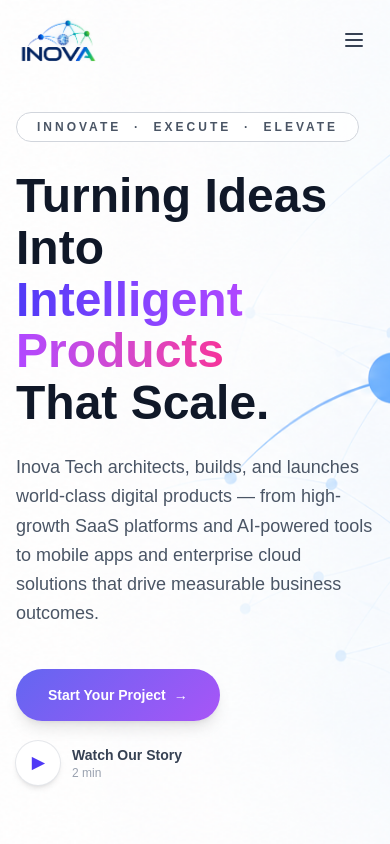
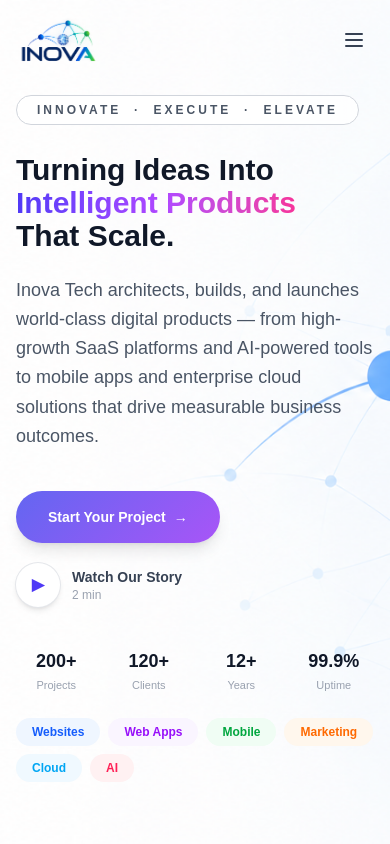
Before and after one commit to alvinotechnologies/web, a Next.js app: page / in a window 390 px wide. Shown: the top 844 px of the page. Built offline with nearby package versions, Linux system fonts and the light colour scheme.

Commit message:
fix: mobile responsiveness - hero font size, mobile service pills, logo card overflow, blog grid, navbar colours

```diff
--- a/src/app/blog/page.tsx
+++ b/src/app/blog/page.tsx
@@ -44,7 +44,7 @@ export default function BlogPage() {
           {/* Featured */}
           <Link
             href={`/blog/${featured.slug}`}
-            className="group mb-14 grid gap-8 rounded-3xl border border-gray-100 bg-gray-50 p-8 shadow-sm transition-all duration-300 hover:shadow-xl hover:-translate-y-1 lg:grid-cols-2 block"
+            className="group mb-14 grid gap-8 rounded-3xl border border-gray-100 bg-gray-50 p-8 shadow-sm transition-all duration-300 hover:shadow-xl hover:-translate-y-1 lg:grid-cols-2"
           >
             <div className="flex flex-col justify-center">
               <div className="flex items-center gap-3 mb-4">
--- a/src/app/components/Navbar.tsx
+++ b/src/app/components/Navbar.tsx
@@ -115,8 +115,8 @@ export default function Navbar() {
               <li key={link.label}>
                 <Link
                   href={link.href}
-                  className={`block rounded-lg px-4 py-3 text-sm font-medium transition-colors duration-200 hover:bg-blue-50 hover:text-blue-600 ${
-                    pathname.startsWith(link.href) ? "bg-blue-50 text-blue-600" : "text-gray-700"
+                  className={`block rounded-lg px-4 py-3 text-sm font-medium transition-colors duration-200 hover:bg-indigo-50 hover:text-indigo-600 ${
+                    pathname.startsWith(link.href) ? "bg-indigo-50 text-indigo-600" : "text-gray-700"
                   }`}
                   onClick={() => setMenuOpen(false)}
                 >
--- a/src/app/page.tsx
+++ b/src/app/page.tsx
@@ -130,7 +130,7 @@ export default function Home() {
           aria-hidden
         />
 
-        <div className="relative z-10 mx-auto max-w-7xl px-4 sm:px-6 lg:px-8 pt-28 pb-16 grid grid-cols-1 lg:grid-cols-2 gap-12 items-center w-full">
+        <div className="relative z-10 mx-auto max-w-7xl px-4 sm:px-6 lg:px-8 pt-20 sm:pt-28 pb-12 sm:pb-16 grid grid-cols-1 lg:grid-cols-2 gap-10 lg:gap-12 items-center w-full">
 
           {/* ── LEFT copy ── dark text on the light/white bg image */}
           <div className="flex flex-col">
@@ -139,7 +139,7 @@ export default function Home() {
               Innovate &nbsp;·&nbsp; Execute &nbsp;·&nbsp; Elevate
             </span>
 
-            <h1 className="text-5xl font-extrabold leading-[1.08] text-gray-900 sm:text-6xl lg:text-[4.2rem]">
+            <h1 className="text-3xl font-extrabold leading-[1.1] text-gray-900 sm:text-5xl lg:text-[4.2rem]">
               Turning Ideas Into
               <br />
               <span className="bg-gradient-to-r from-indigo-600 via-purple-500 to-pink-500 bg-clip-text text-transparent">
@@ -177,6 +177,34 @@ export default function Home() {
               </Link>
             </div>
 
+            {/* Mobile-only: stats + service pills — shown instead of desktop right column */}
+            <div className="mt-10 lg:hidden">
+              {/* Stats row */}
+              <div className="grid grid-cols-4 gap-3 text-center mb-6">
+                {[{v:"200+",l:"Projects"},{v:"120+",l:"Clients"},{v:"12+",l:"Years"},{v:"99.9%",l:"Uptime"}].map(s=>(
+                  <div key={s.l}>
+                    <p className="text-lg font-extrabold text-gray-900">{s.v}</p>
+                    <p className="text-[11px] text-gray-400 mt-0.5">{s.l}</p>
+                  </div>
+                ))}
+              </div>
+              {/* Service pills */}
+              <div className="flex flex-wrap gap-2">
+                {[
+                  {label:"Websites",  bg:"bg-blue-50",   tc:"text-blue-600"  },
+                  {label:"Web Apps",  bg:"bg-purple-50", tc:"text-purple-600"},
+                  {label:"Mobile",    bg:"bg-green-50",  tc:"text-green-600" },
+                  {label:"Marketing", bg:"bg-orange-50", tc:"text-orange-500"},
+                  {label:"Cloud",     bg:"bg-sky-50",    tc:"text-sky-500"   },
+                  {label:"AI",        bg:"bg-rose-50",   tc:"text-rose-500"  },
+                ].map(b=>(
+                  <span key={b.label}
+                    className={`inline-flex items-center rounded-full px-4 py-1.5 text-xs font-semibold ${b.bg} ${b.tc}`}>
+                    {b.label}
+                  </span>
+                ))}
+              </div>
+            </div>
 
           </div>
 
@@ -374,18 +402,18 @@ export default function Home() {
           </div>
 
           {/* visual — logo on gradient card */}
-          <div className="relative flex justify-center">
-            <div className="relative h-80 w-80 rounded-3xl flex items-center justify-center shadow-2xl overflow-hidden"
+          <div className="relative flex justify-center overflow-hidden py-6">
+            <div className="relative h-56 w-56 sm:h-72 sm:w-72 rounded-3xl flex items-center justify-center shadow-2xl overflow-hidden"
               style={{background:"linear-gradient(135deg,#6366f1,#a855f7)"}}>
               {/* bg pattern */}
               <div aria-hidden className="absolute inset-0 opacity-10"
                 style={{backgroundImage:"radial-gradient(circle at 30% 30%, white 1px, transparent 1px), radial-gradient(circle at 70% 70%, white 1px, transparent 1px)",backgroundSize:"32px 32px"}} />
-              <Image src="/logo.png" alt="Inova Tech" width={200} height={200} className="object-contain relative z-10" />
+              <Image src="/logo.png" alt="Inova Tech" width={200} height={200} className="object-contain relative z-10 w-32 sm:w-44 h-auto" />
             </div>
-            {/* floating accent squares */}
-            <div className="absolute -bottom-5 -right-5 h-24 w-24 rounded-2xl opacity-20"
+            {/* floating accent squares — hidden on very small screens */}
+            <div className="absolute -bottom-5 -right-5 h-24 w-24 rounded-2xl opacity-20 hidden sm:block"
               style={{background:"linear-gradient(135deg,#a855f7,#6366f1)"}} />
-            <div className="absolute -top-5 -left-5 h-16 w-16 rounded-xl opacity-15"
+            <div className="absolute -top-5 -left-5 h-16 w-16 rounded-xl opacity-15 hidden sm:block"
               style={{background:"linear-gradient(135deg,#6366f1,#a855f7)"}} />
           </div>
         </div>
```
